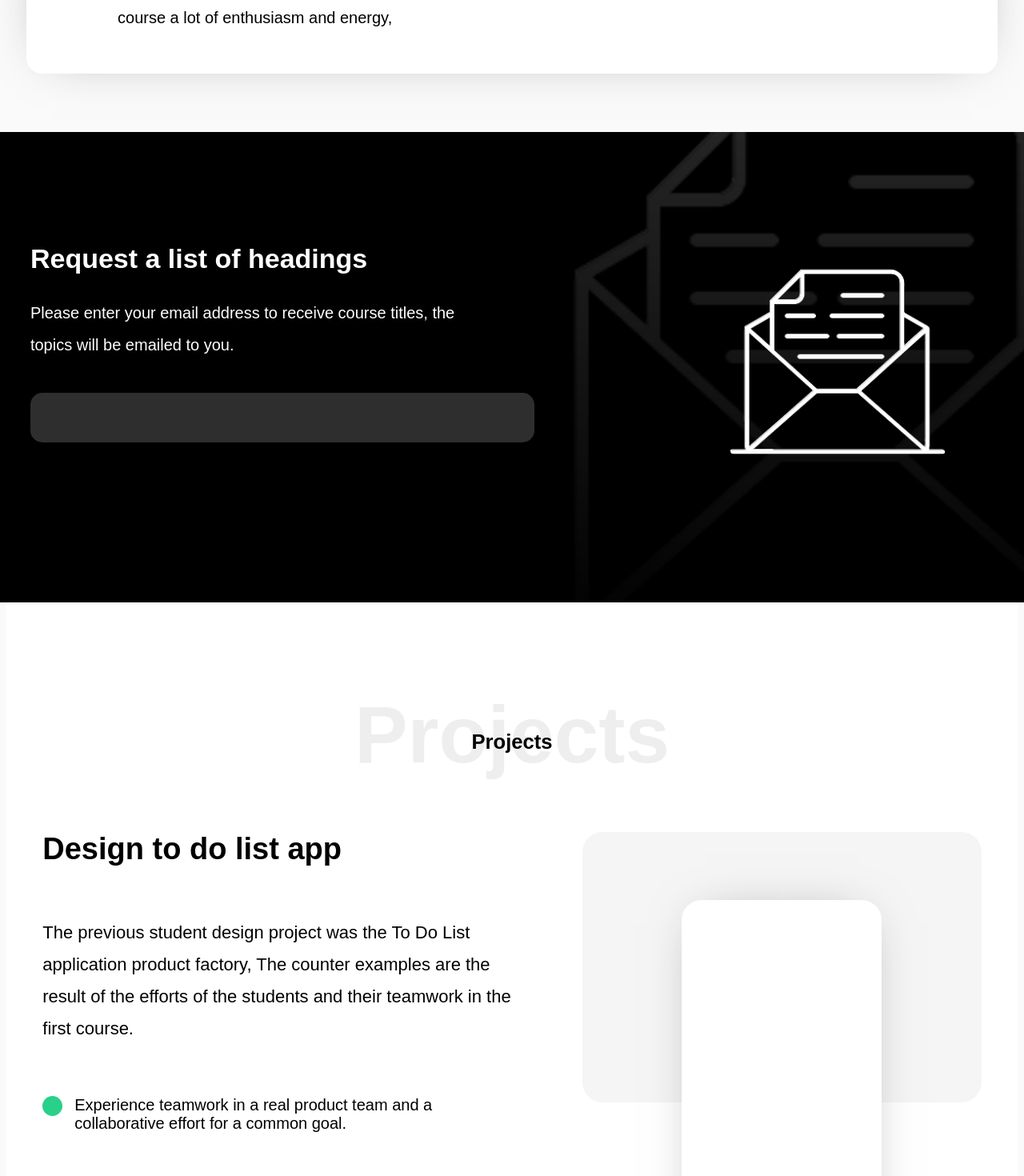
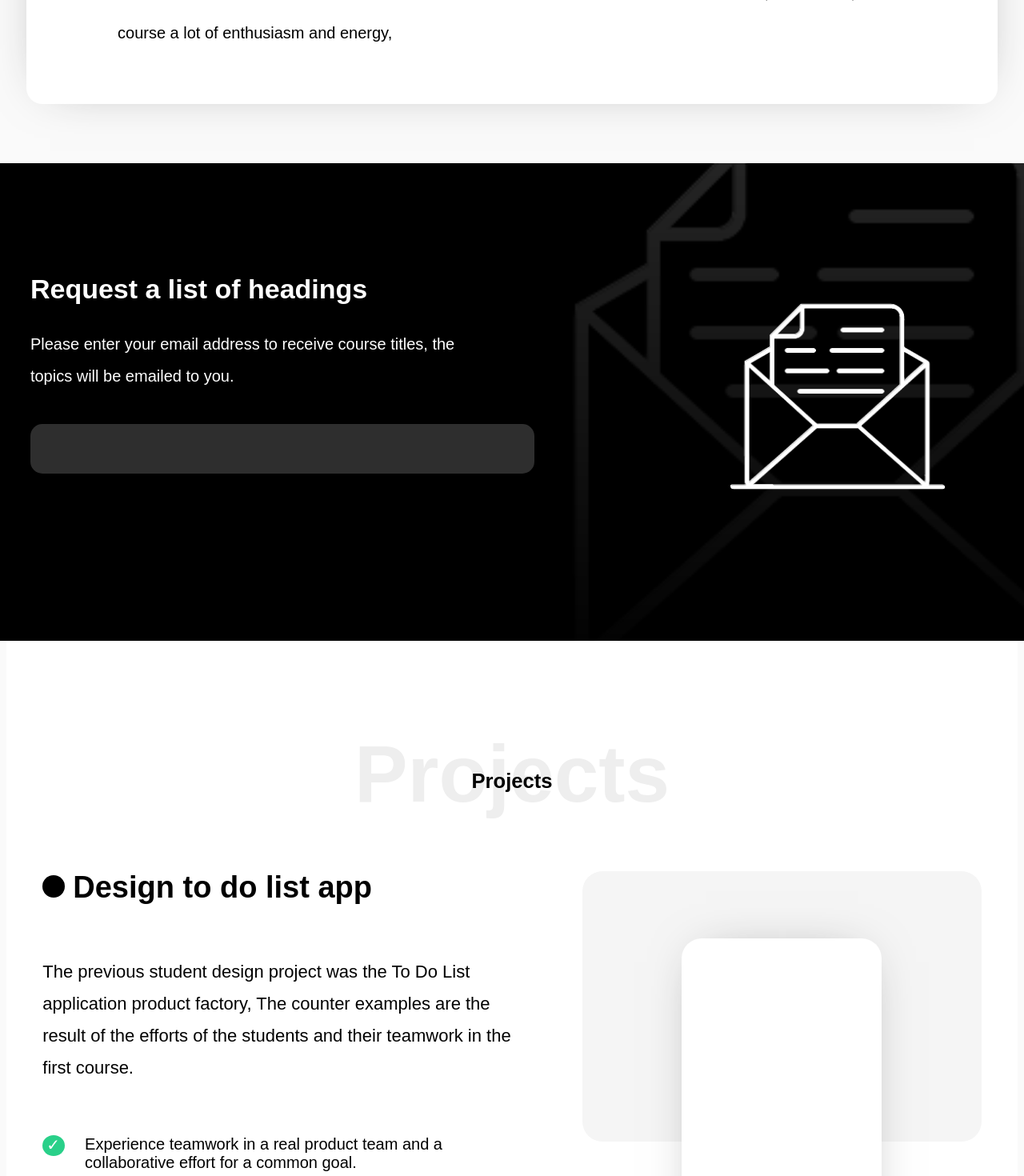
Before and after one commit to AdrianMrk/ProductFactory, a Next.js app: page / in a window 1280 px wide. Shown: the part 2420-3890 px from the top of the page at 80% size. Built offline with nearby package versions, Linux system fonts and the light colour scheme.

Commit message:
Style fixes

```diff
--- a/components/Article.js
+++ b/components/Article.js
@@ -10,16 +10,6 @@ const Article = () => {
   return (
     <article className="fullwidth-article fullwidth-article-black">
       <div className="container container-request">
-        <section className="picture-section">
-          <div style={{ position: "relative" }}>
-            <div className="back" style={{ position: "absolute" }}>
-              <img src="/post_icon.png" alt="me" width="770px" />
-            </div>
-            <div className="fornt" style={{ position: "relative" }}>
-              <img src="/post_icon.png" alt="me" width="270px" />
-            </div>
-          </div>
-        </section>
         <section className="text-section">
           <header>
             <h2 className="header">Request a list of headings</h2>
@@ -40,11 +30,21 @@ const Article = () => {
             />
             <input type="submit" value="Wyślij" hidden />
           </form>
-          <div style={{ height: "50px" }}>
+          <div className='section-email' style={{ height: "60px" }}>
             <div id="emailResponseInfo" style={{ display: "none" }}>
-              <div className="dot"></div>
+              <div className="dot">&#10003;</div><div>
               Your email has been successfully registered, headlines will be
-              sent to you soon.
+              sent to you soon</div>
+            </div>
+          </div>
+        </section>
+        <section className="picture-section">
+          <div style={{ position: "relative" }}>
+            <div className="back" style={{ position: "absolute" }}>
+              <img src="/post_icon.png" alt="me" width="770px" />
+            </div>
+            <div className="fornt" style={{ position: "relative" }}>
+              <img src="/post_icon.png" alt="me" width="270px" />
             </div>
           </div>
         </section>
--- a/components/Projects.js
+++ b/components/Projects.js
@@ -64,13 +64,13 @@ const Projects = () => {
         </section>
         <section className="text-section">
           <header>
-            <h2 className="header">{projectList[count - 1].name}</h2>
+            <h2 className="header"><div className="dot"></div>{projectList[count - 1].name}</h2>
             <span className="section-text">{projectList[count - 1].desc}</span>
           </header>
           {projectList[count - 1].points.map((text) => {
             return (
               <div className="points">
-                <div className="dot"></div>
+                <div className="dot">&#10003;</div>
                 <div>{text}</div>
               </div>
             );
--- a/styles/styles.css
+++ b/styles/styles.css
@@ -180,7 +180,7 @@ footer {
 .container-experience {
   flex-wrap: wrap;
   justify-content: center;
-  padding: 3.5vw 9%;
+  padding: 5vw 9%;
   font-size: 1rem;
 }
 
@@ -275,13 +275,12 @@ footer section {
 .fullwidth-article-black {
   background-color: rgb(0, 0, 0);
   margin-bottom: 0px !important;
-  margin:-1rem;
+  margin: -1rem;
 }
 
 .container-request {
   background-color: #000000;
   display: flex;
-  flex-direction: row-reverse;
   justify-content: space-between;
   color: white;
   padding: 20px;
@@ -289,10 +288,13 @@ footer section {
 .container-request section {
   font-size: 20px;
   line-height: 40px;
-  width: 100%;
 }
 .container-request .header {
   font-size: 2rem;
+}
+.container-request .text-section {
+  position: relative;
+  z-index: 100;
 }
 .container-request .picture-section {
   display: flex;
@@ -332,7 +334,13 @@ footer section {
   color: white;
   padding: 0px 40px;
 }
-
+#emailResponseInfo {
+  font-size: 14px;
+}
+#emailResponseInfo .dot {
+  float: left;
+  padding: 0px 12px;
+}
 .container-project {
   display: flex;
   flex-wrap: wrap;
@@ -375,12 +383,20 @@ footer section {
   padding: 12px 20px;
 }
 .dot {
-  height: 25px;
-  width: 25px;
   background-color: #29d089;
   border-radius: 50%;
   display: inline-block;
-  margin-right: 15px;
+  margin-right: 25px;
+  color: white;
+  padding: 0px 6px 2px 5px;
+}
+
+.header .dot{
+  background-color: rgb(0, 0, 0);
+  padding:0px;
+  width:22px;
+  height:22px;
+  margin-right: 10px;
 }
 
 .section-preview {
@@ -390,7 +406,7 @@ footer section {
 .preview-container {
   position: relative;
   width: 360px;
-  height: 421px;
+  height: 50px;
 }
 
 .preview-shadow {
@@ -416,7 +432,6 @@ footer section {
 }
 .preview-buttons {
   position: absolute;
-  top: 85%;
   font-size: 36px;
   padding: 11px 26px;
   border: 2px solid black;
@@ -428,6 +443,12 @@ footer section {
 }
 .next {
   right: 0px;
+}
+.preview-shadow {
+  display: none;
+}
+.preview-look {
+  display: none;
 }
 
 @media (min-width: 1530px) {
@@ -494,7 +515,7 @@ footer section {
     padding: 65px 130px !important;
   }
   .container-experience {
-    padding: 40px 140px !important;
+    padding: 40px 140px 85px 140px !important;
   }
   .wrapper {
     width: 1050px !important;
@@ -517,9 +538,36 @@ footer section {
   .container-request .form-email {
     width: 280px;
   }
+  .preview-container {
+    position: relative;
+    width: 360px;
+    height: 421px;
+  }
+  .preview-buttons {
+    top: 85%;
+  }
+
+  .preview-shadow {
+    display: block;
+  }
+  .preview-look {
+    display: block;
+  }
+  .section-email{
+    height:50px;
+  }
 }
 
 @media (min-width: 768px) {
+  #emailResponseInfo {
+    font-size: 22px;
+  }
+
+  .header .dot{
+    width:28px;
+    height:28px;
+  }
+
   .section-preview {
     margin-top: 32px;
     justify-content: flex-end;
```
